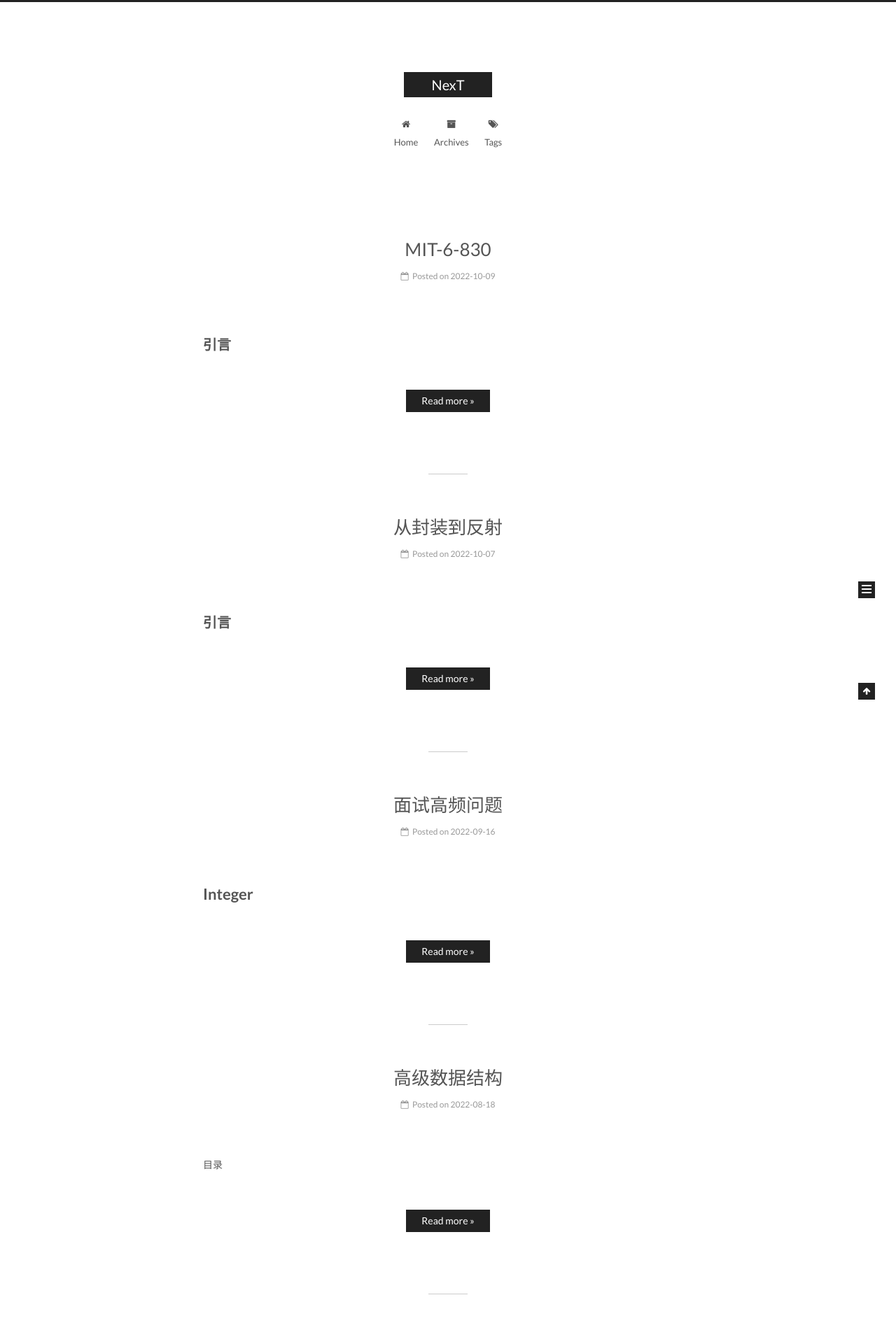
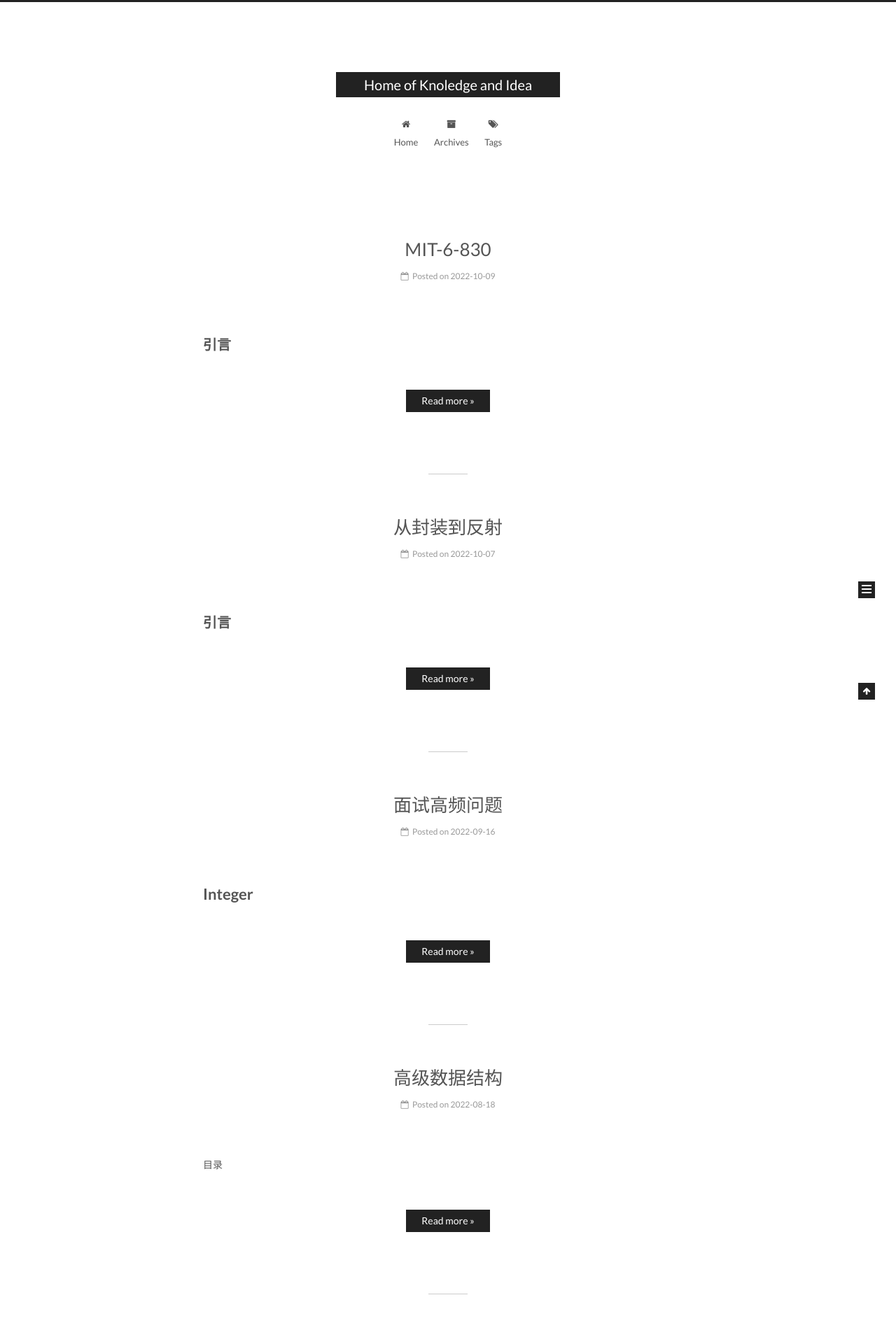
Before and after one commit to modiman/modiman.github.io, a Jekyll site: the page built from index.html, in a window 1280 px wide. Shown: the top 1911 px of the page at 70% size. Built offline with Jekyll 4.4.1, drawn with Linux system fonts in a browser that asks for light colours; the list of posts is cut into pages by our own code.

Commit message:
Update _config.yml

```diff
--- a/_config.yml
+++ b/_config.yml
@@ -4,10 +4,10 @@
 # ---------------------------------------------------------------
 
 # Site
-title: NexT
+title: Home of Knoledge and Idea
 subtitle:
 description:
-author: John Doe
+author: Modige
 # Support language: de, en, fr-FR, id, ja, ko, pt-BR, pt, ru, zh-Hans, zh-hk, zh-tw
 language: en
 date_format: '%Y-%m-%d'
@@ -42,6 +42,7 @@ exclude: [".rvmrc", ".rbenv-version", "README.md", "Rakefile", "changelog.md", "
 highlighter: rouge
 highlight:
   line_number: true
+highlight_theme: normal
 
 #### Markdown Processors
 ## 'redcarpet' is unsupported on GitHub Pages now.
```
